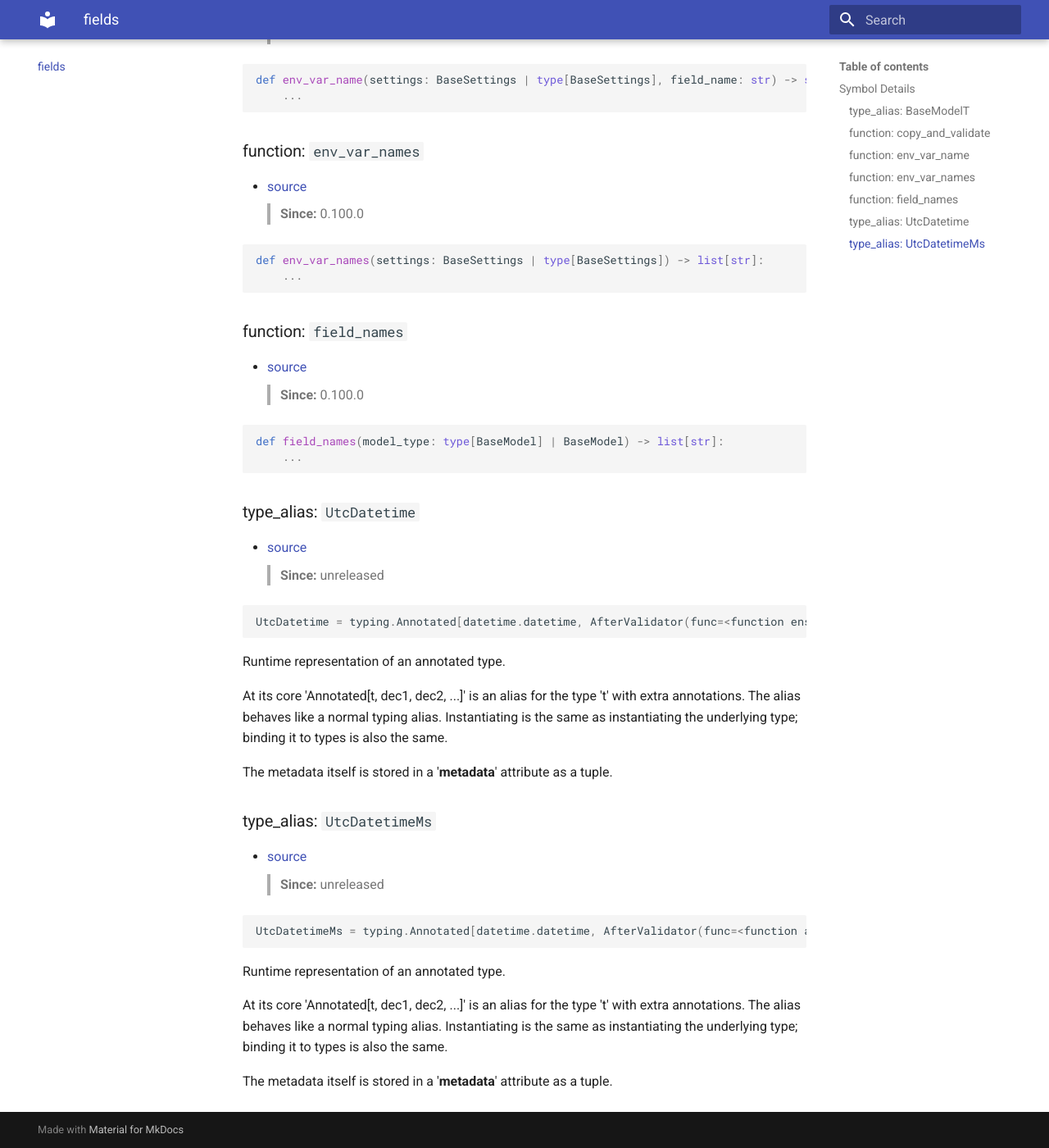
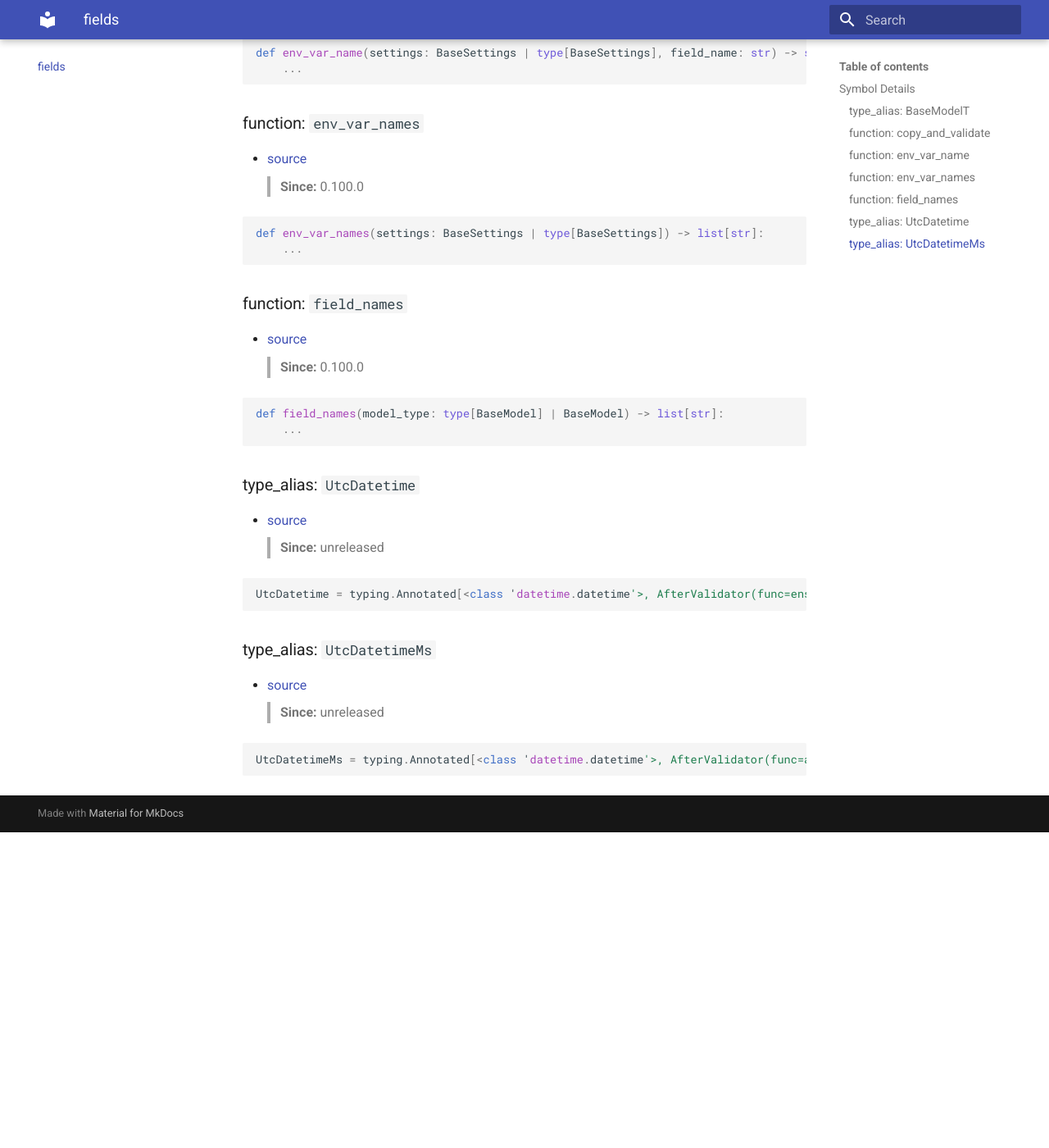
Before and after one commit to EspenAlbert/model-lib, an MkDocs documentation site: the page built from docs/fields/index.md, in a window 1280 px wide and 1400 px high, scrolled down 1851 px. Shown: the whole window at 82% size. Built offline with MkDocs 1.6.1 and Material for MkDocs 9.7.7, drawn with Linux system fonts in a browser that asks for light colours; after the commit the page ends 2866 px from its top, so only the background shows below that.

Commit message:
refactor: remove BaseModelT references from groups and documentation, streamline UtcDatetime and UtcDatetimeMs definitions

````diff
--- a/.groups.yaml
+++ b/.groups.yaml
@@ -22,7 +22,6 @@ groups:
   owned_modules:
   - pydantic_utils
   owned_refs:
-  - pydantic_utils.BaseModelT
   - pydantic_utils.UtcDatetime
   - pydantic_utils.UtcDatetimeMs
   - pydantic_utils.copy_and_validate
--- a/docs/fields/index.md
+++ b/docs/fields/index.md
@@ -116,17 +115,8 @@ def field_names(model_type: type[BaseModel] | BaseModel) -> list[str]:
 > **Since:** unreleased
 
 ```python
-UtcDatetime = typing.Annotated[datetime.datetime, AfterValidator(func=<function ensure_timezone at 0x102a61580>)]
+UtcDatetime = typing.Annotated[<class 'datetime.datetime'>, AfterValidator(func=ensure_timezone)]
 ```
-
-Runtime representation of an annotated type.
-
-At its core 'Annotated[t, dec1, dec2, ...]' is an alias for the type 't'
-with extra annotations. The alias behaves like a normal typing alias.
-Instantiating is the same as instantiating the underlying type; binding
-it to types is also the same.
-
-The metadata itself is stored in a '__metadata__' attribute as a tuple.
 <!-- === OK_EDIT: pkg-ext utcdatetime_def === -->
 <!-- === DO_NOT_EDIT: pkg-ext utcdatetimems_def === -->
 ### type_alias: `UtcDatetimeMs`
@@ -134,15 +124,6 @@ The metadata itself is stored in a '__metadata__' attribute as a tuple.
 > **Since:** unreleased
 
 ```python
-UtcDatetimeMs = typing.Annotated[datetime.datetime, AfterValidator(func=<function as_ms_precision_utc at 0x102a4b6a0>)]
+UtcDatetimeMs = typing.Annotated[<class 'datetime.datetime'>, AfterValidator(func=as_ms_precision_utc)]
 ```
-
-Runtime representation of an annotated type.
-
-At its core 'Annotated[t, dec1, dec2, ...]' is an alias for the type 't'
-with extra annotations. The alias behaves like a normal typing alias.
-Instantiating is the same as instantiating the underlying type; binding
-it to types is also the same.
-
-The metadata itself is stored in a '__metadata__' attribute as a tuple.
 <!-- === OK_EDIT: pkg-ext utcdatetimems_def === -->
````
Also changed, not shown: other parts of docs/fields/index.md (+0 -1 lines), 1 other file.
